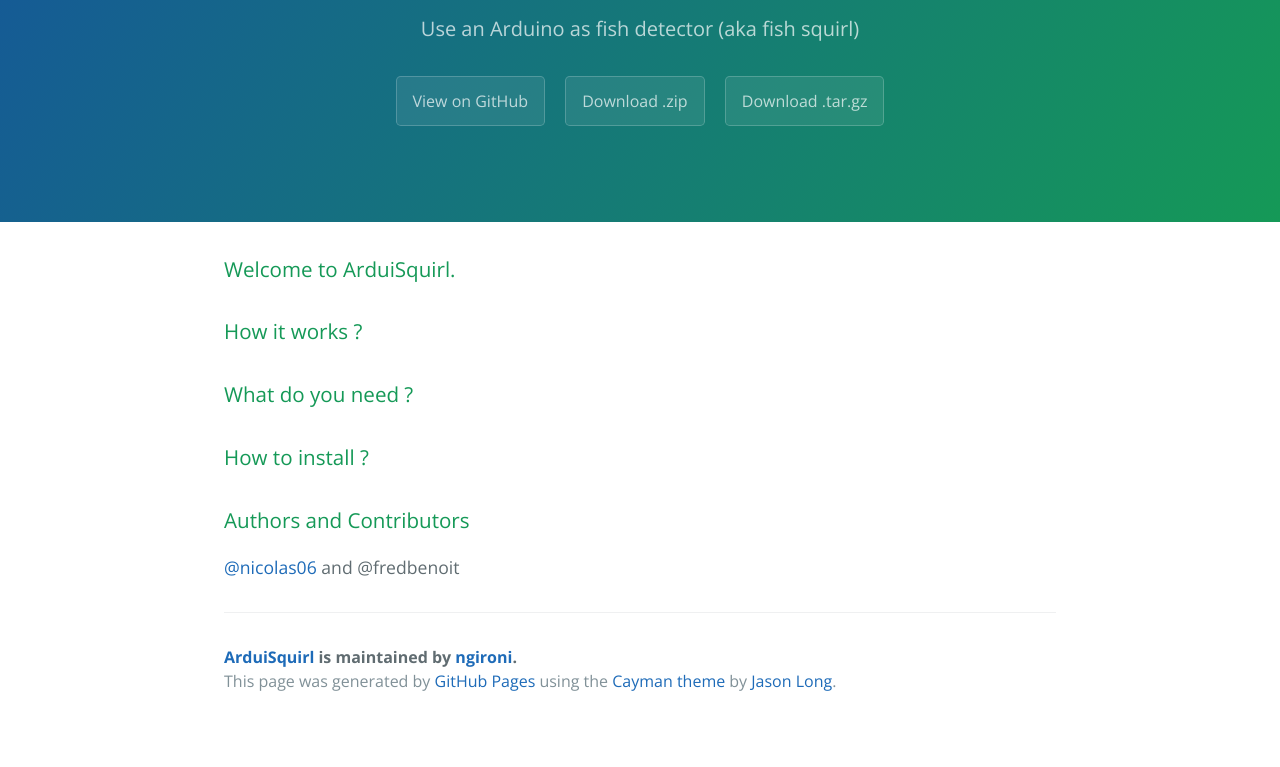
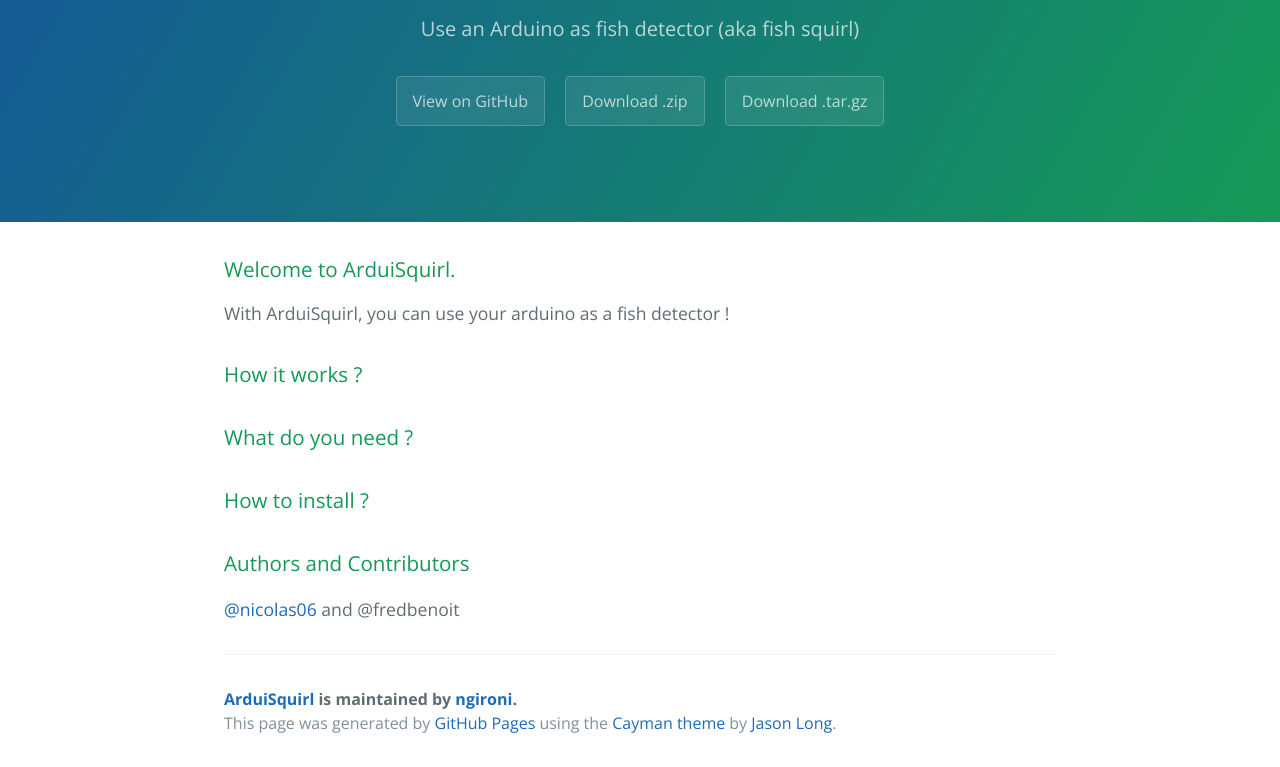
Before and after one commit to ngironi/ArduiSquirl, a plain HTML site: page index.html in a window 1280 px wide. Shown: the part 161-928 px from the top of the page. Before the commit the page ends 886 px from the top, so only its background shows below. Drawn offline with nearby package versions, Linux system fonts and the light colour scheme.

Commit message:
add whatisusedfor

```diff
--- a/index.html
+++ b/index.html
@@ -21,7 +21,7 @@
     <section class="main-content">
       <h3>
 <a id="welcome-to-arduisquirl" class="anchor" href="#welcome-to-arduisquirl" aria-hidden="true"><span class="octicon octicon-link"></span></a>Welcome to ArduiSquirl.</h3>
-
+With ArduiSquirl, you can use your arduino as a fish detector !
 <h3>
 <a id="how-it-works-" class="anchor" href="#how-it-works-" aria-hidden="true"><span class="octicon octicon-link"></span></a>How it works ?</h3>
 
```
